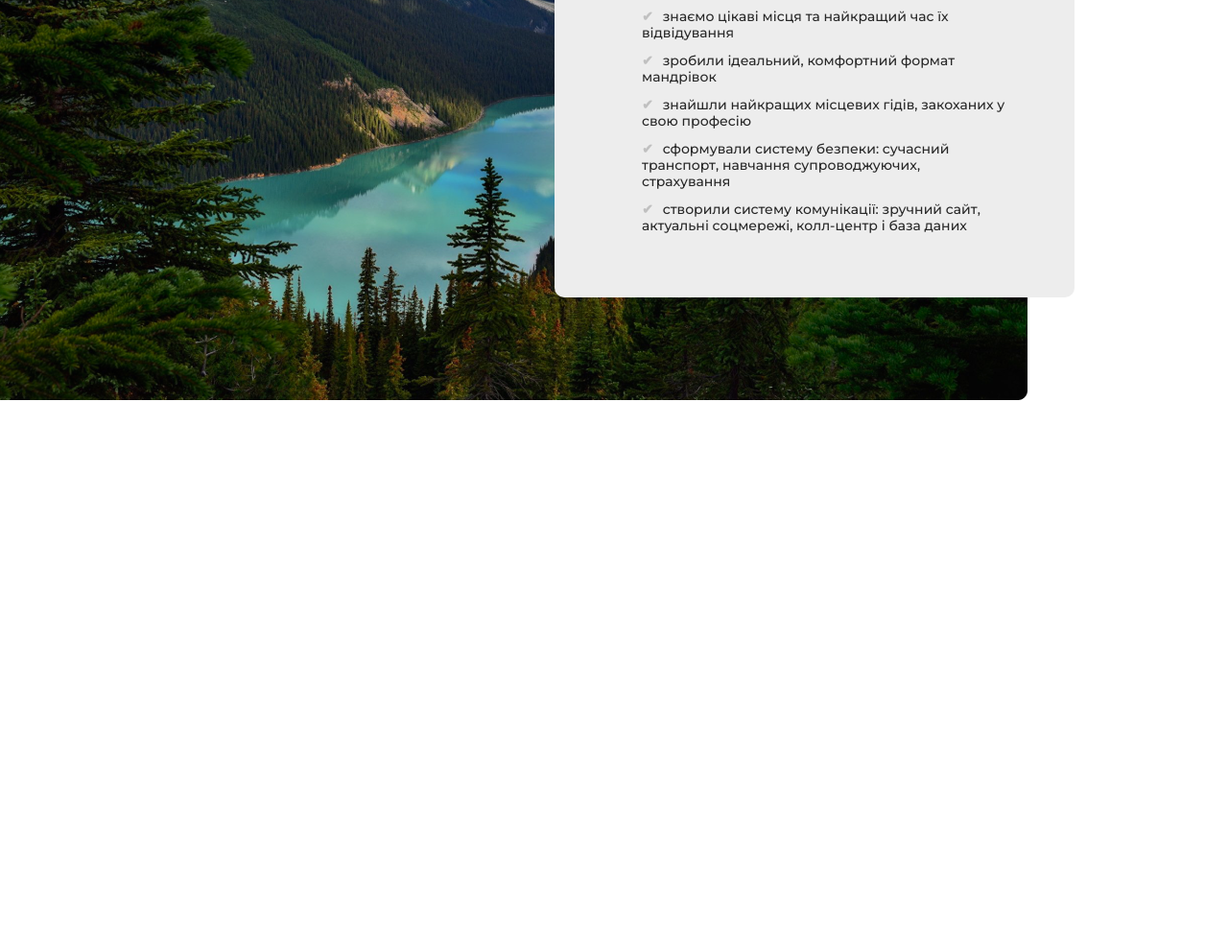
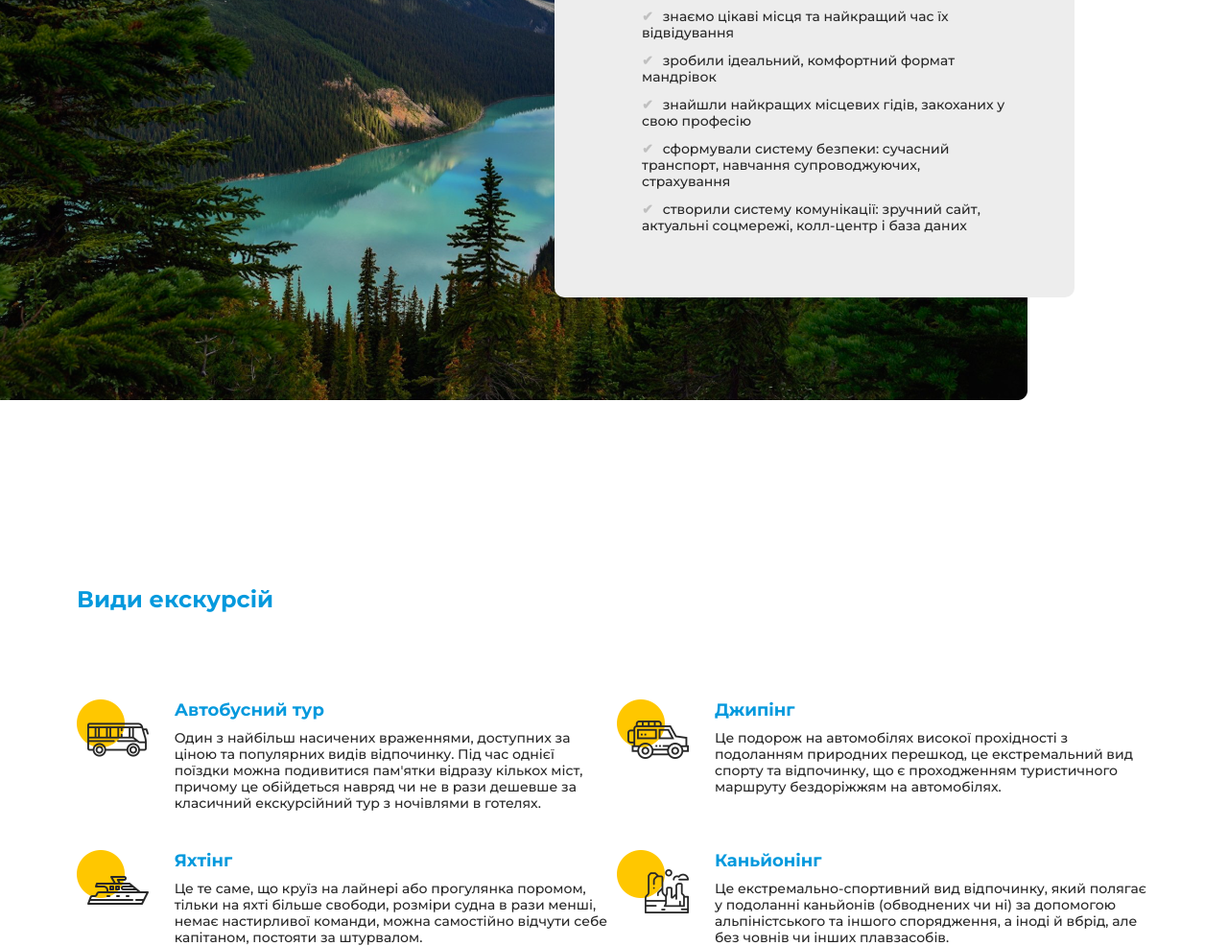
Before and after one commit to Chuvanko/kraina, a plain HTML site: page index.html in a window 1280 px wide. Shown: the part 2271-3257 px from the top of the page at 96% size. Before the commit the page ends 2692 px from the top, so only its background shows below. Drawn offline with Linux system fonts and the light colour scheme.

Commit message:
new section

```diff
--- a/css/style.css
+++ b/css/style.css
@@ -234,6 +234,12 @@ header .nav ul li a:hover{
     padding: 12px 43px 12px 43px;
     margin-left: 16px;
 }
+.excursions .container .back_for_photo a:hover{
+    color: #FFC700;
+}
+.excursions .container a:hover{
+    color: #0499DD;
+}
 .about_us{
     padding-top: 172px;
 }
@@ -301,3 +307,45 @@ header .nav ul li a:hover{
     color: #0499DD;
     content: "\2714";
 }
+.type_of_ex{
+    padding-top: 300px;
+}
+.type_of_ex .container h2{
+    font-family: 'Montserrat', sans-serif;
+    font-style: normal;
+    font-weight: 700;
+    font-size: 24px;
+    line-height: 29px;
+    color: #0499DD;
+}
+.auto{
+    display: flex;
+    margin-top: 90px;
+    justify-content: space-between;
+}
+.auto_2{
+    display: flex;
+    margin-top: 40px;
+    justify-content: space-between;
+}
+.type_of_ex .container article h3{
+    font-family: 'Montserrat', sans-serif;
+    font-style: normal;
+    font-weight: 700;
+    font-size: 18px;
+    line-height: 22px;
+    color: #0499DD;
+}
+.type_of_ex .container article p{
+    font-family: 'Montserrat', sans-serif;
+    font-style: normal;
+    font-weight: 500;
+    font-size: 14px;
+    line-height: 17px;
+    color: #282828;
+    max-width: 455px;
+    margin-top: 10px;
+}
+.img_auto{
+    margin-right: 20px;
+}
--- a/index.html
+++ b/index.html
@@ -106,6 +106,40 @@
             </ul>
         </div>
     </section>
+    <section class="type_of_ex">
+        <div class="container">
+            <h2>Види екскурсій</h2>
+            <article class="auto">
+                <div class="img_auto"><img src="images/tour_1.png"></div>
+                <div>
+                    <h3>Автобусний тур</h3>
+                    <p>Один з найбільш насичених враженнями, доступних за ціною та популярних видів відпочинку. Під час однієї
+                        поїздки можна подивитися пам'ятки відразу кількох міст, причому це обійдеться навряд чи
+                        не в рази дешевше за класичний екскурсійний тур з ночівлями в готелях.</p>
+                </div>
+                <div class="img_auto"><img src="images/tour_2.png"></div>
+                <div>
+                    <h3>Джипінг</h3>
+                    <p>Це подорож на автомобілях високої прохідності з подоланням природних перешкод, це екстремальний вид
+                        спорту та відпочинку, що є проходженням туристичного маршруту бездоріжжям на автомобілях.</p>
+                </div>
+            </article>
+            <article class="auto_2">
+                <div class="img_auto"><img src="images/tour_3.png"></div>
+                <div>
+                    <h3>Яхтінг</h3>
+                    <p>Це те саме, що круїз на лайнері або прогулянка поромом, тільки на яхті більше свободи, розміри судна в
+                        рази менші, немає настирливої команди, можна самостійно відчути себе капітаном, постояти за штурвалом.</p>
+                </div>
+                <div class="img_auto"><img src="images/tour_4.png"></div>
+                <div>
+                    <h3>Каньйонінг</h3>
+                    <p>Це екстремально-спортивний вид відпочинку, який полягає у подоланні каньйонів (обводнених чи ні) за допомогою
+                        альпіністського та іншого спорядження, а іноді й вбрід, але без човнів чи інших плавзасобів.</p>
+                </div>
+            </article>
+        </div>
+    </section>
 </main>
 </body>
 </html>
```
Also changed, not shown: images/tour_1.png (added), images/tour_2.png (added), images/tour_3.png (added), images/tour_4.png (added).
